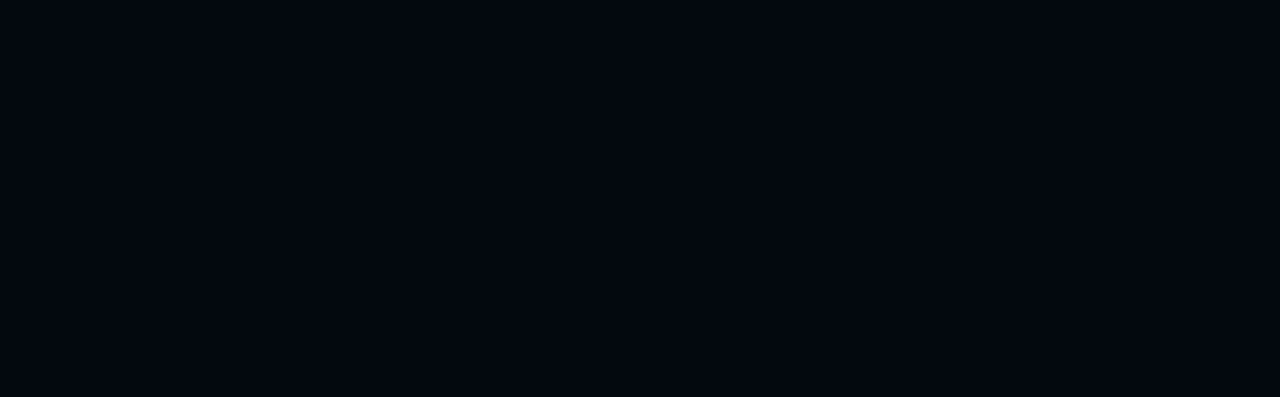
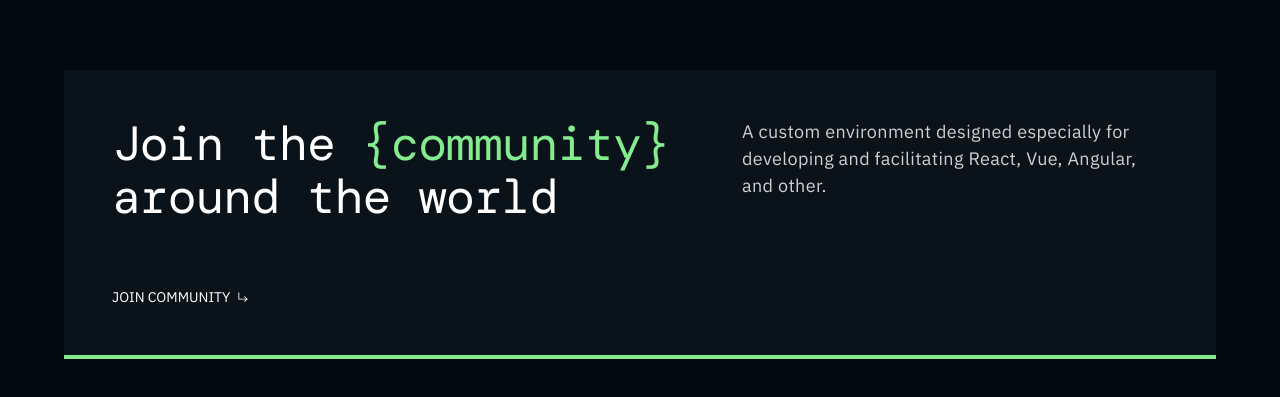
Before and after one commit to mbrianwebsite/theprogrammer-frontend, a Nuxt app: page / in a window 1280 px wide. Shown: the part 5265-5662 px from the top of the page. Before the commit the page ends 5335 px from the top, so only its background shows below. Built offline with nearby package versions, Linux system fonts and the light colour scheme; a web font is replaced by a local one.

Commit message:
JOIN COMMUNITY SECTION

```diff
--- /dev/null
+++ b/components/section7/index.vue
@@ -0,0 +1,27 @@
+<template>
+    <div class="
+        flex flex-col justify-center mx-3 my-[80px]
+        sm:my-[100px] sm:mx-5
+        md:my-[147px] md:mx-7 md:gap-8
+        lg:my-[152px] lg:mx-9 lg:gap-10
+        xl:my-[162px] xl:mx-11 xl:gap-12
+        ">
+        <div class="flex flex-col px-12 py-12 bg-[#0A1319] border-b-4 border-b-[#84EC8E] gap-11">
+            <div class="flex flex-col
+            md:flex-row">
+                <div class="font-mono font-normal text-3xl text-white leading-[110%] tracking-[-0.02em] mb-2 w-full
+                md:text-4xl md:leading-[110%] md:tracking-[-0.02em]
+                xl:text-5xl xl:leading-[110%] xl:tracking-[-0.02em]
+                ">
+                    Join the <span class="text-[#84EC8E]">{community}</span> around the world
+                </div>
+                <div
+                    class="font-sans font-nomal text-lg text-white leading-[150%] tracking-[0.02em] opacity-80 mb-11 max-w-[426px]">
+                    A custom environment designed especially for developing and facilitating React, Vue, Angular, and
+                    other.
+                </div>
+            </div>
+            <LinkButton title="Join Community" />
+        </div>
+    </div>
+</template>
--- a/pages/index.vue
+++ b/pages/index.vue
@@ -21,6 +21,7 @@
             <Section4 />
             <Section5 />
             <Section6 />
+            <Section7 />
         </div>
     </div>
 </template>
```
